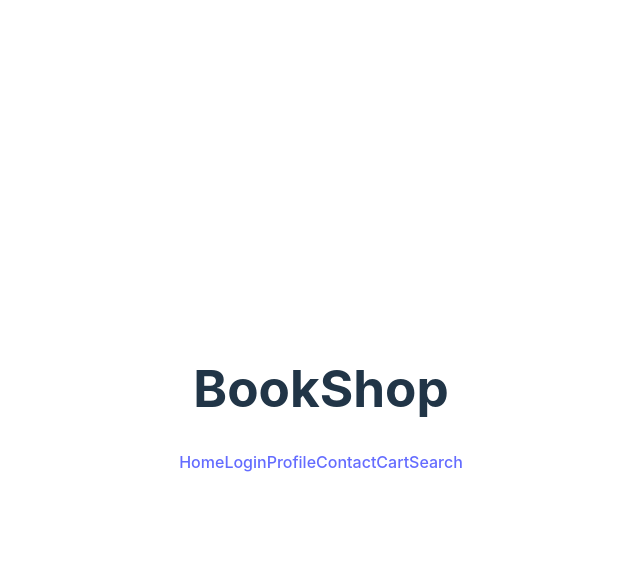
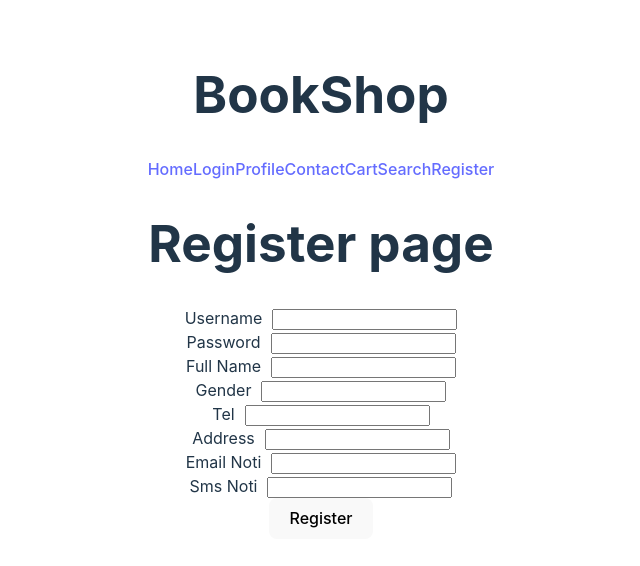
Before and after one commit to Misterpetchz/Object_Oriented_Project, a React (Vite) app in the folder front/: page /register in a window 1280 px wide. Shown: the top 566 px of the page, without its empty margins (319-959 px from the left). Built offline with nearby package versions, Linux system fonts and the light colour scheme.

Commit message:
feat: register

```diff
--- a/front/src/App.jsx
+++ b/front/src/App.jsx
@@ -4,9 +4,21 @@ import { BrowserRouter, NavLink } from 'react-router-dom'
 import { Routes, Route } from "react-router-dom";
 import Login from './pages/Login'
 import Profile from './pages/Profile'
+import Register from './pages/Register';
 import Home from './pages/Home'
 import Searchs from './pages/Search'
 import { RequireToken } from './auth'
+import axios from 'axios';
+
+axios.interceptors.request.use(
+  config => {
+    config.headers['Authorization'] = `Bearer ${localStorage.getItem('access_token')}`;
+        return config;
+    },
+    error => {
+        return Promise.reject(error);
+    }
+);
 
 function App() {
   const [count, setCount] = useState(0)
@@ -21,6 +33,7 @@ function App() {
         <NavLink to="/contact">Contact</NavLink>
         <NavLink to="/cart">Cart</NavLink>
         <NavLink to="/search">Search</NavLink>
+        <NavLink to="/register">Register</NavLink>
       </nav>
       <Routes>
         <Route path='/' element = {<Home/>}/>
@@ -30,6 +43,7 @@ function App() {
                                         </RequireToken>}
         />
         <Route path='search' element={<Searchs/>}/>
+        <Route path='register' element={<Register/>}></Route>
       </Routes>
     </BrowserRouter>
   )
--- a/front/src/auth.jsx
+++ b/front/src/auth.jsx
@@ -1,13 +1,12 @@
 import { useLocation,Navigate } from "react-router-dom"
 
+
 export const setToken = (token)=>{
-
-    localStorage.setItem('temitope', token)// make up your own token
+    localStorage.setItem('access_token', token)// make up your own token
 }
 
-export const fetchToken = (token)=>{
-
-    return localStorage.getItem('temitope')
+export const fetchToken = ()=>{
+    return localStorage.getItem('access_token')
 }
 
 export function RequireToken({children}){
--- a/front/src/pages/Home.jsx
+++ b/front/src/pages/Home.jsx
@@ -5,5 +5,4 @@ function Home() {
         <div>This is the Home Page</div>
     )
 }
-
 export default Home
--- a/front/src/pages/Login.jsx
+++ b/front/src/pages/Login.jsx
@@ -20,7 +20,6 @@ export default function Login() {
           password: password,
         })
         .then(function (response) {
-          console.log(response.data.access_token, "response.data.access_token");
           if (response.data.access_token) {
             setToken(response.data.access_token);
             navigate("/profile");
--- a/front/src/pages/Profile.jsx
+++ b/front/src/pages/Profile.jsx
@@ -1,9 +1,20 @@
+import { useEffect, useState } from "react";
 import { useNavigate } from "react-router";
+import axios from "axios";
+
+
 export default function Profile() {
   const navigate = useNavigate();
+  const[user, setUser] = useState('');
+
+  useEffect(() => {
+    axios.get("http://localhost:8000/users/me")
+    .then((response) => {console.log(response)
+    setUser(response.data)})
+  },[])
 
   const signOut = () => {
-    localStorage.removeItem("temitope");
+    localStorage.removeItem("access_token");
     navigate("/");
   };
 
@@ -14,6 +25,21 @@ export default function Profile() {
         <p>Hello there, welcome to your profile page</p>
 
         <button onClick={signOut}>sign out</button>
+        <ul>
+          {user.full_name}
+        </ul>
+        <ul>
+          {user.email}
+        </ul>
+        <ul>
+          {user.gender}
+        </ul>
+        <ul>
+          {user.tel}
+        </ul>
+        <ul>
+          {user.address}
+        </ul>
       </div>
     </>
   );
--- /dev/null
+++ b/front/src/pages/Register.jsx
@@ -0,0 +1,106 @@
+import axios from "axios";
+import { useNavigate } from "react-router";
+import { useState } from "react";
+
+export default function Register() {
+  const navigate = useNavigate();
+  const [username, setUsername] = useState("");
+  const [password, setPassword] = useState("");
+  const [full_name, setFullname] = useState("");
+  const [gender, setGender] = useState("");
+  const [tel, setTel] = useState("");
+  const [address, setAddress] = useState("");
+  const [email_noti, setEmailNoti] = useState("");
+  const [sms_noti, setSmsNoti] = useState("");
+
+  const register = () => {
+    if ((username == "") || (password == "") || (full_name == "") || (gender == "") || (tel == "") || (address == "") || (email_noti == "") || (sms_noti == "")){
+      return;
+    } else {
+      axios
+        .post("http://localhost:8000/users/registration", {
+            email : username , password : password, full_name : full_name,
+            gender : gender, tel : tel, address : address,
+            email_noti : email_noti, sms_noti : sms_noti
+        })
+        .then(function (response) {
+          if (response.data.status == "Success") {
+            navigate("/login");
+          }
+        })
+        .catch(function (error) {
+          console.log(error, "error");
+        });
+    }
+  };
+
+  return (
+    <div style={{ minHeight: 800, marginTop: 30 }}>
+      <h1>Register page</h1>
+          <div>
+            <form>
+                <div>
+              <label style={{ marginRight: 10 }}>Username</label>
+              <input
+                type="text"
+                onChange={(e) => setUsername(e.target.value)}
+              />
+              </div>
+              <div>
+              <label style={{ marginRight: 10 }}>Password</label>
+              <input
+                type="password"
+                onChange={(e) => setPassword(e.target.value)}
+              />
+                </div>
+                <div>
+                <label style={{ marginRight: 10 }}>Full Name</label>
+                <input
+                type="text"
+                onChange={(e) => setFullname(e.target.value)}
+              />
+                </div>
+                <div>
+                <label style={{ marginRight: 10 }}>Gender</label>
+                <input
+                type="text"
+                onChange={(e) => setGender(e.target.value)}
+              />
+                </div>
+                <div>
+                <label style={{ marginRight: 10 }}>Tel</label>
+                <input
+                type="text"
+                onChange={(e) => setTel(e.target.value)}
+              />
+                </div>
+                <div>
+                <label style={{ marginRight: 10 }}>Address</label>
+                <input
+                type="text"
+                onChange={(e) => setAddress(e.target.value)}
+              />
+                </div>
+                <div>
+                <label style={{ marginRight: 10 }}>Email Noti</label>
+                <input
+                type="text"
+                onChange={(e) => setEmailNoti(e.target.value)}
+              />
+                </div>
+                <div>
+                <label style={{ marginRight: 10 }}>Sms Noti</label>
+                <input
+                type="text"
+                onChange={(e) => setSmsNoti(e.target.value)}
+              />
+                </div>
+
+              <button type="button" onClick={register}>
+                Register
+              </button>
+            </form>
+          </div>
+    </div>
+  );
+}
--- a/front/src/pages/Search.jsx
+++ b/front/src/pages/Search.jsx
@@ -60,8 +60,6 @@ export default function Searchs() {
                     ))}
                 </ul>
             </div>
-
-
           </div>
         </div>
       );
```
Also changed, not shown: 2 other files (tests, documents, lock files or other folders).
